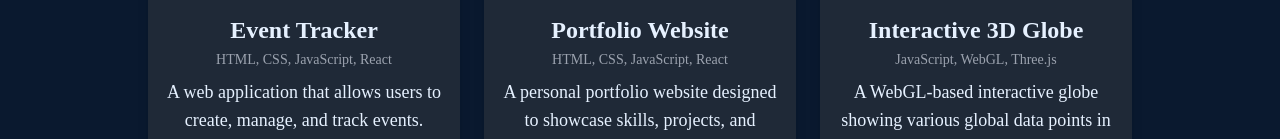
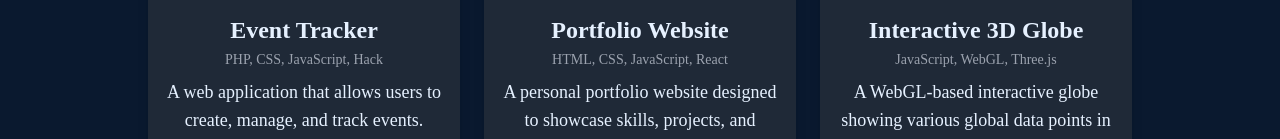
Before and after one commit to a-mwen/portfolio-website-, a Next.js app: page /projects in a window 1280 px wide. Shown: the part 434-573 px from the top of the page. Built offline with nearby package versions, Linux system fonts and the light colour scheme.

Commit message:
Fixed Tech Stack for EventTracker

```diff
--- a/src/pages/projects.js
+++ b/src/pages/projects.js
@@ -11,8 +11,8 @@ const categories = {
       description: "A web application that allows users to create, manage, and track events. Features include user authentication, event creation, and RSVP functionality.",
       image: "/images/eventTracker.png", // Replace with an actual image URL
       github: "https://github.com/a-mwen/EventTracker-project",
-      tech: "HTML, CSS, JavaScript, React",
-      liveDemo: "https://event-tracker-demo-url.com" // Replace with the actual live demo URL if available
+      tech: "PHP, CSS, JavaScript, Hack",
+      liveDemo: "https://event-tracker-demo-url.com"
     },
     { title: "Portfolio Website", description: "A personal portfolio website designed to showcase skills, projects, and accomplishments. Fully responsive and optimized for both desktop and mobile views.",
       image: "/images/portfolio.png", github: "#", tech: "HTML, CSS, JavaScript, React" },
```
